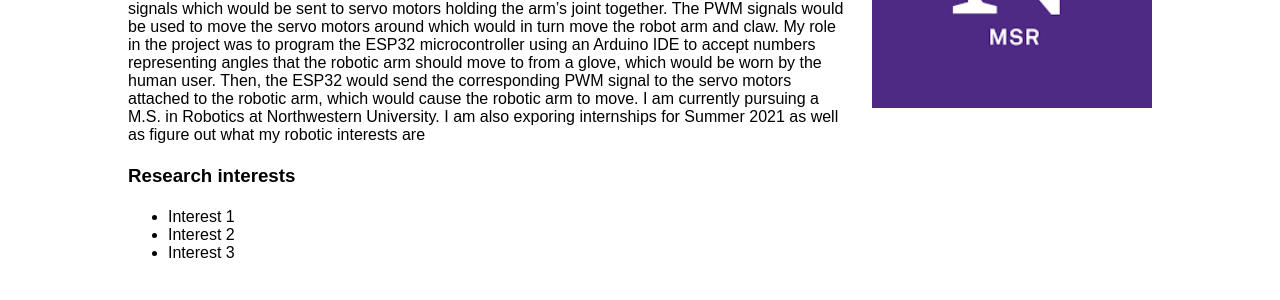
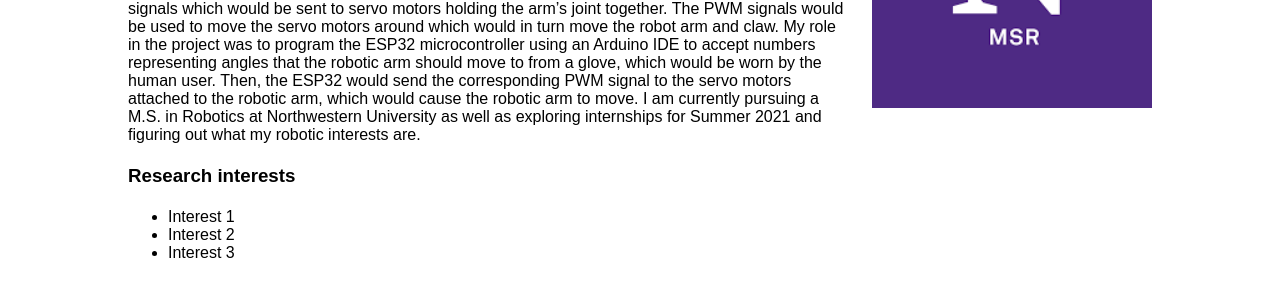
Before and after one commit to chen2156/chen2156.github.io, a Jekyll site: the page built from about.md, in a window 1280 px wide. Shown: the part 297-597 px from the top of the page. Built offline with Jekyll 4.4.1, drawn with Linux system fonts in a browser that asks for light colours; nearby versions of some CDN libraries; our own code applies the rules of GitHub Pages for plain Markdown files; some of the changed text lies outside the part shown.

Commit message:
Update about.md

```diff
--- a/about.md
+++ b/about.md
@@ -9,7 +9,7 @@ image: /index.png
 
 This is my most up-to-date resume: <a href="https://chen2156.github.io/JasonChenResume.pdf">Resume</a>
 
-I was born and raised near Boston, MA. I graduated from Purdue University with a B.S. in Computer Engineering in May 2020.  During senior year of my undergraduate degree, I worked on a senior design group project where we attempted to build a robotic arm and claw that would respond to human arm and hand motion via bluetooth.  We used a ESP32 microcontroller to generate PWM signals which would be sent to servo motors holding the arm's joint together.  The PWM signals would be used to move the servo motors around which would in turn move the robot arm and claw.  My role in the project was to program the ESP32 microcontroller using an Arduino IDE to accept numbers representing angles that the robotic arm should move to from a glove, which would be worn by the human user.  Then, the ESP32 would send the corresponding PWM signal to the servo motors attached to the robotic arm, which would cause the robotic arm to move.  I am currently pursuing a M.S. in Robotics at Northwestern University.  I am also exporing internships for Summer 2021 as well as figure out what my robotic interests are
+I was born and raised near Boston, MA. I graduated from Purdue University with a B.S. in Computer Engineering in May 2020.  During senior year of my undergraduate degree, I worked on a senior design group project where we attempted to build a robotic arm and claw that would respond to human arm and hand motion via bluetooth.  We used a ESP32 microcontroller to generate PWM signals which would be sent to servo motors holding the arm's joint together.  The PWM signals would be used to move the servo motors around which would in turn move the robot arm and claw.  My role in the project was to program the ESP32 microcontroller using an Arduino IDE to accept numbers representing angles that the robotic arm should move to from a glove, which would be worn by the human user.  Then, the ESP32 would send the corresponding PWM signal to the servo motors attached to the robotic arm, which would cause the robotic arm to move.  I am currently pursuing a M.S. in Robotics at Northwestern University as well as  exploring internships for Summer 2021 and figuring out what my robotic interests are.
 
 
 ### Research interests
```
